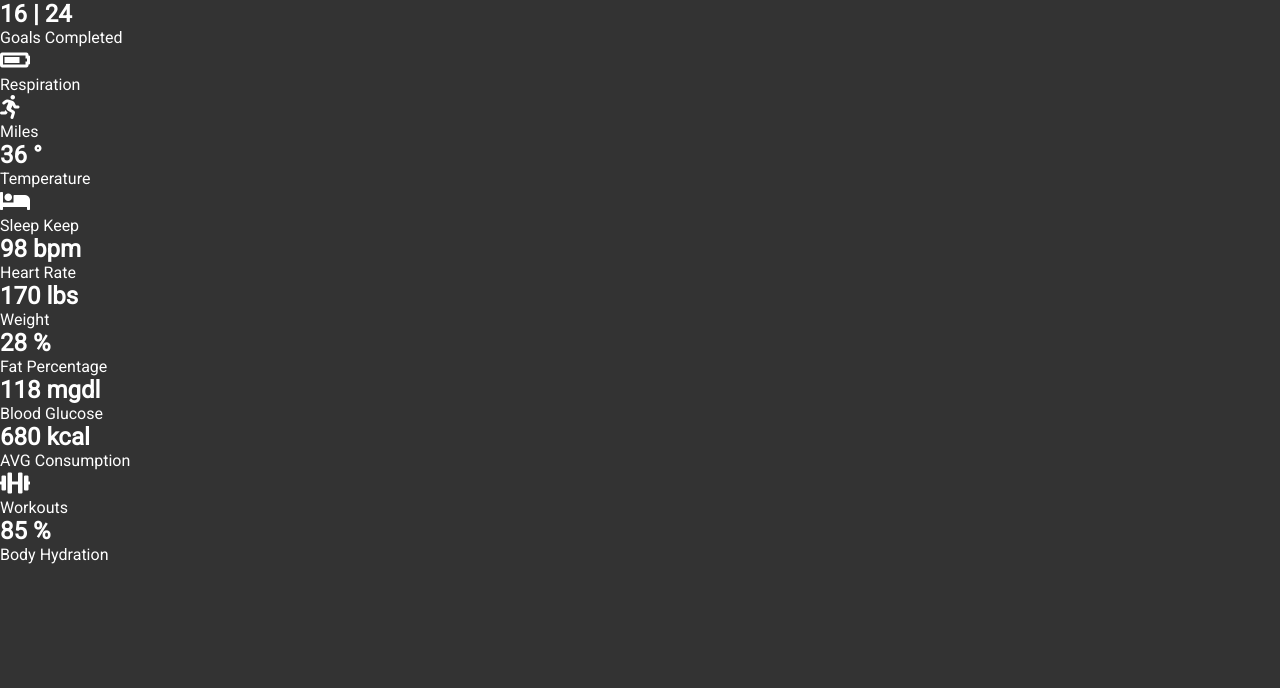
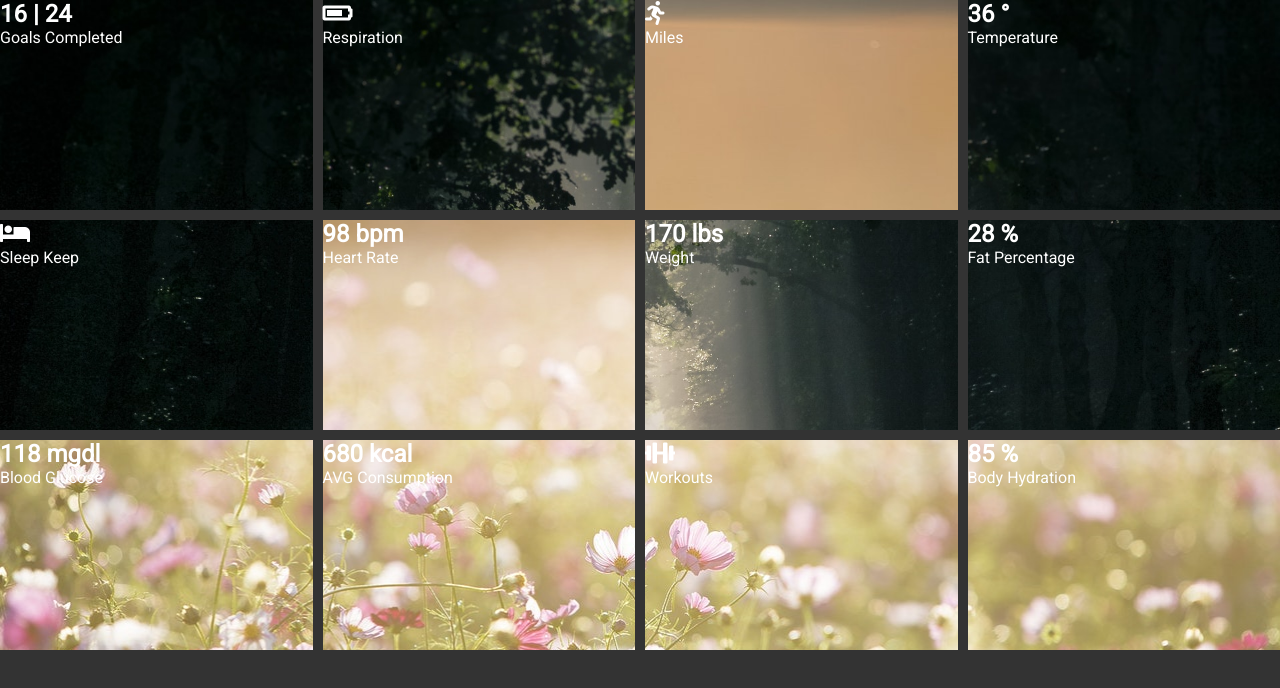
Before and after one commit to Annie-Huang/health-panel, a website: page index.html in a window 1280 px wide. Drawn offline with Linux system fonts and the light colour scheme.

Commit message:
Add the grid layout and use  background-attachment to set background image for each box.

```diff
--- a/style.css
+++ b/style.css
@@ -11,3 +11,27 @@ body {
     color: #fff;
     font-family: 'Roboto', sans-serif;
 }
+
+.container {
+    display: grid;
+    grid-template-columns: repeat(4, 1fr);
+    grid-gap: 10px;
+}
+
+.container > div {
+    height: 210px;
+    background-size: cover;
+
+    /* This is the magic lays
+       https://caniuse.com/#search=background-attachment
+       Surprisingly supported in IE 11 as well
+    */
+    background-attachment: fixed;
+}
+
+.bg1 {
+    background: url("./img/bg1.jpg");
+}
+.bg2 {
+    background: url("./img/bg2.jpg");
+}
```
